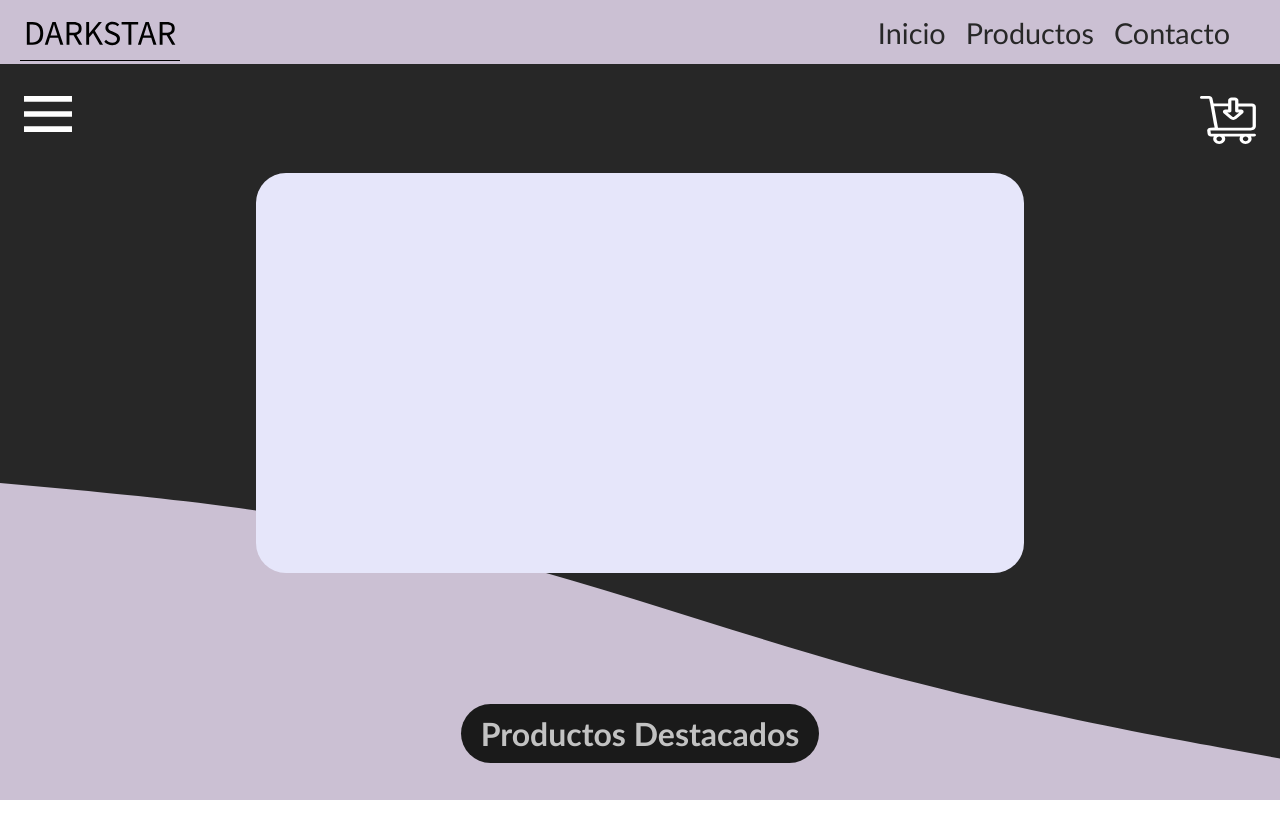
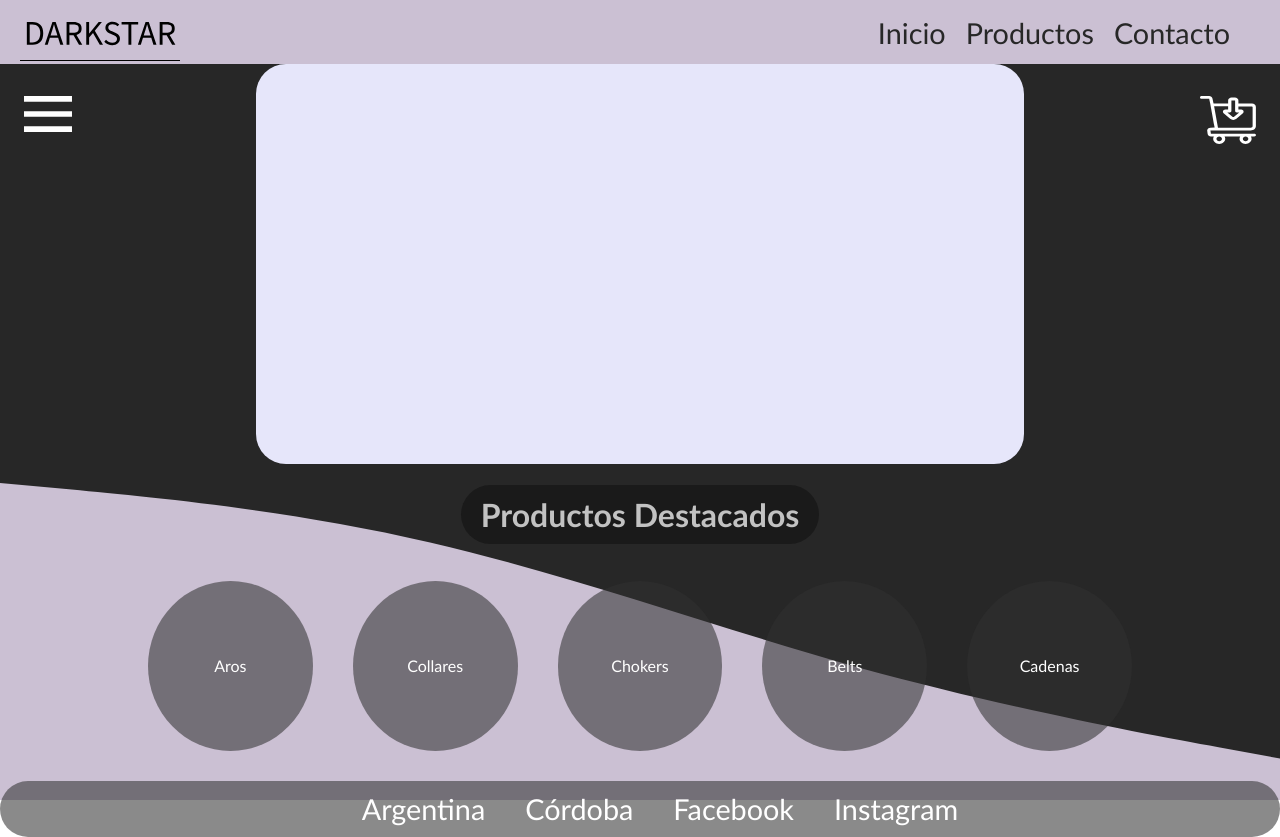
Before and after one commit to matiassalicru/Darkstar, a React (Create React App) app: page / in a window 1280 px wide. Before the commit the page ends 800 px from the top, so only its background shows below. Built offline with nearby package versions, Linux system fonts and the light colour scheme; no server answers.

Commit message:
footer added with RoundGrid in Home

```diff
--- a/src/components/Home.js
+++ b/src/components/Home.js
@@ -8,6 +8,8 @@ import { Navbar } from "./common/Navbar";
 import { Sidebar } from "./sidebar/Sidebar";
 import { Header } from "./header/Header";
 import { openSidebar } from "../actions/ui";
+import { RoundGrid } from "./roundGrid/RoundGrid";
+import { Footer } from "./common/Footer";
 
 export const Home = () => {
   const dispatch = useDispatch();
@@ -56,8 +58,10 @@ export const Home = () => {
       <div className="home__container">
         <Header />
         <h1 className="home__title">Productos Destacados</h1>
+        <RoundGrid />
       </div>
 
+        <Footer />
       <div className="home__bg1">
         <img src={wave} alt="bg" />
       </div>
--- /dev/null
+++ b/src/components/common/Footer.js
@@ -0,0 +1,22 @@
+import React from "react";
+
+export const Footer = () => {
+  return (
+    <div className="footer__main">
+      <ul className="footer__list">
+        <li className="footer__list-item">
+          <a href="https://twitter.com/matiassalicru">Argentina</a>
+        </li>
+        <li className="footer__list-item">
+          <a href="https://twitter.com/matiassalicru">Córdoba</a>
+        </li>
+        <li className="footer__list-item">
+          <a href="https://facebook.com/matiassalicru">Facebook</a>
+        </li>
+        <li className="footer__list-item">
+          <a href="https://instagram.com/matiassalicru">Instagram</a>
+        </li>
+      </ul>
+    </div>
+  );
+};
--- /dev/null
+++ b/src/components/roundGrid/RoundCard.js
@@ -0,0 +1,9 @@
+import React from "react";
+
+export const RoundCard = ({ title }) => {
+  return (
+    <div className="roundGrid__card">
+      <p>{title}</p>
+    </div>
+  );
+};
--- /dev/null
+++ b/src/components/roundGrid/RoundGrid.js
@@ -0,0 +1,20 @@
+import React, { useState } from "react";
+import { RoundCard } from "./RoundCard";
+
+export const RoundGrid = () => {
+  const [destacados, setDestacados] = useState([
+    "Aros",
+    "Collares",
+    "Chokers",
+    "Belts",
+    "Cadenas",
+  ]);
+
+  return (
+    <div className="roundGrid__main">
+      {destacados.map((destacado) => (
+        <RoundCard title={destacado} />
+      ))}
+    </div>
+  );
+};
--- /dev/null
+++ b/src/styles/components/_footer.scss
@@ -0,0 +1,31 @@
+.footer__main {
+  display: flex;
+  justify-content: center;
+  align-items: center;
+  height: 3.5em;
+  width: 100%;
+  background-color: #30303090;
+  border-radius: 90px;
+  margin: 15px 0;
+
+  .footer__list {
+    list-style: none;
+    display: flex;
+
+    .footer__list-item {
+      margin: 0 20px;
+
+      a {
+        text-decoration: none;
+        color: $white;
+        font-size: 1.8em;
+        transition: all 0.5s ease;
+        font-style: inherit;
+
+        &:hover {
+          color: $primary;
+        }
+      }
+    }
+  }
+}
--- a/src/styles/components/_header.scss
+++ b/src/styles/components/_header.scss
@@ -10,6 +10,6 @@
   // height: 350px;
   // width: 50em;
   padding: 200px 30%;
-  margin: auto;
+  margin: 0;
   background-color: lavender;
 }
--- /dev/null
+++ b/src/styles/components/_roundGrid.scss
@@ -0,0 +1,32 @@
+.roundGrid__main {
+  display: flex;
+  height: 200px;
+  width: 80%;
+  box-sizing: border-box;
+  justify-content: center;
+  align-items: center;
+
+  .roundGrid__card {
+    display: flex;
+    flex-direction: column;
+    justify-content: center;
+    align-items: center;
+    box-sizing: border-box;
+    width: 170px;
+    height: 170px;
+    background-color: #30303090;
+    margin: 20px;
+    border-radius: 50%;
+    cursor: pointer;
+    transition: all 0.5s ease;
+
+    &:hover{
+        box-shadow: 6px 6px 10px $white;
+        opacity: 0.2;
+    }
+
+    p {
+      color: white;
+    }
+  }
+}
--- a/src/styles/styles.scss
+++ b/src/styles/styles.scss
@@ -6,3 +6,5 @@
 @import './components/card';
 @import './components/grid';
 @import './components/header';
+@import './components/roundGrid';
+@import './components/footer';
```
Also changed, not shown: 1 other file (tests, documents, lock files or other folders).
